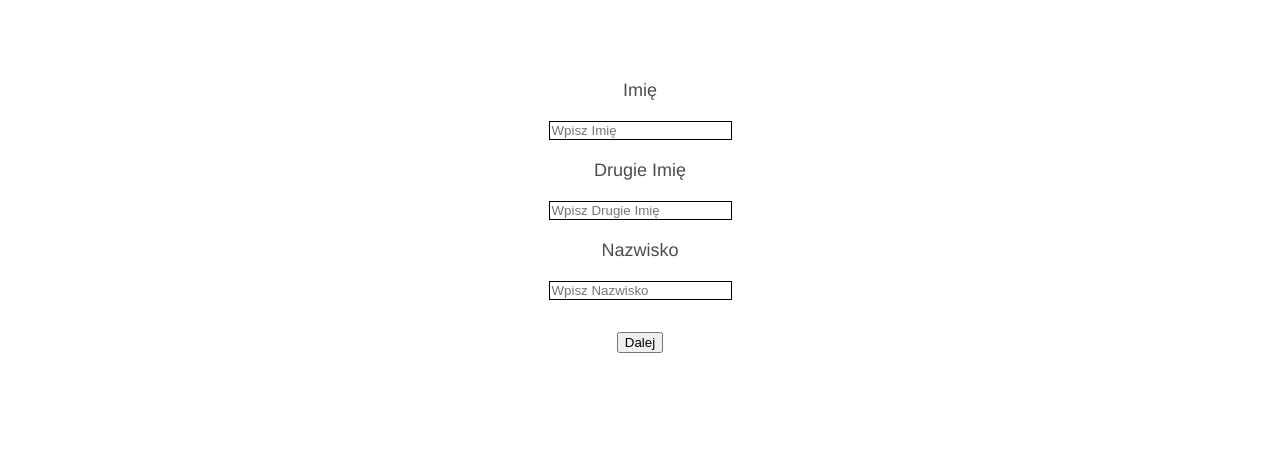
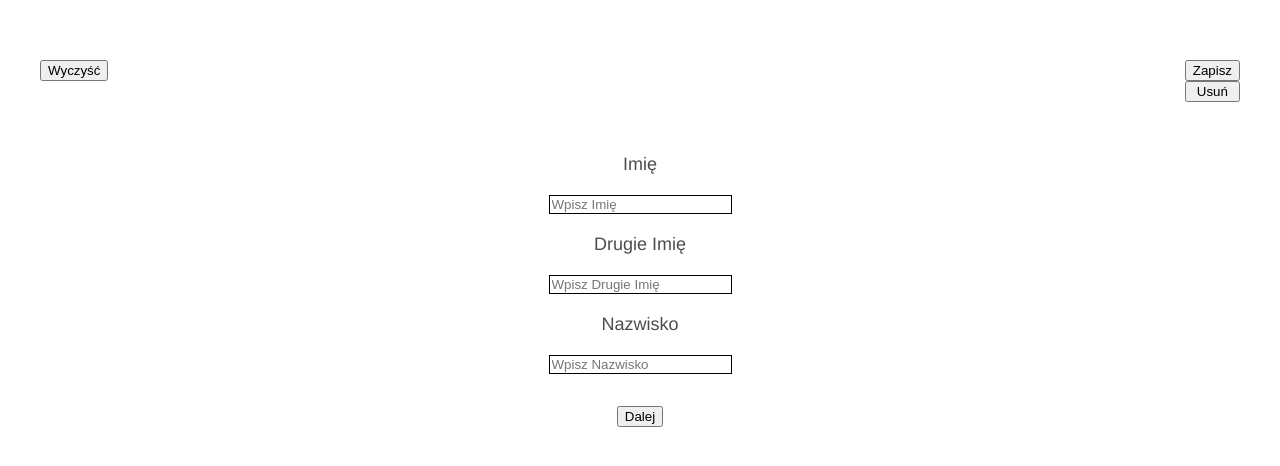
Before and after one commit to Wektors/email-form, a Vue app: page / in a window 1280 px wide. Shown: the top 466 px of the page. Built offline with nearby package versions, Linux system fonts and the light colour scheme.

Commit message:
hollow buttons

```diff
--- a/src/components/FormLayout.vue
+++ b/src/components/FormLayout.vue
@@ -1,6 +1,16 @@
 <template>
     <div>
+        <div class="top-container">
 
+            <div class='inner-item'>
+                <button>Wyczyść</button>
+            </div>
+            <div class='inner-item'>
+                <button>Zapisz</button>
+                <button>Usuń</button>
+            </div>
+
+        </div>
 
         <FormStep
             v-show="currentStep === Steps.ClientData"
@@ -82,6 +92,18 @@ export default {
 </script>
 
 <style scoped>
+.top-container {
+    margin: 2rem;
+    display: flex;
+    justify-content: space-between;
+}
+.inner-item {
+    display: flex;
+    flex-direction: column;
+    align-content: space-around;
+}
+
+
 .footer {
     margin-top: 2rem;
 }
```
Also changed, not shown: src/js/LocalStorage.js (added, +8 -0 lines).
